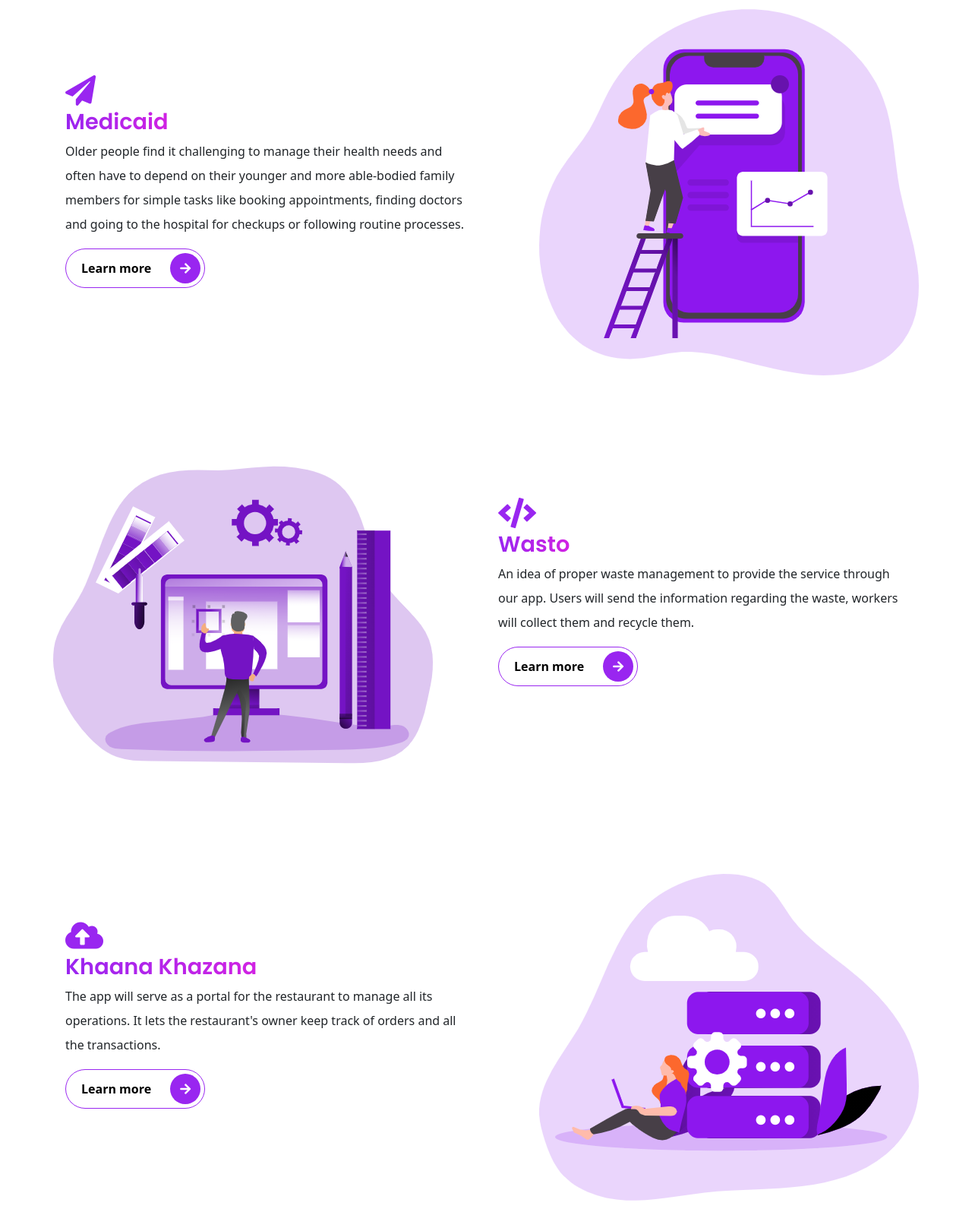
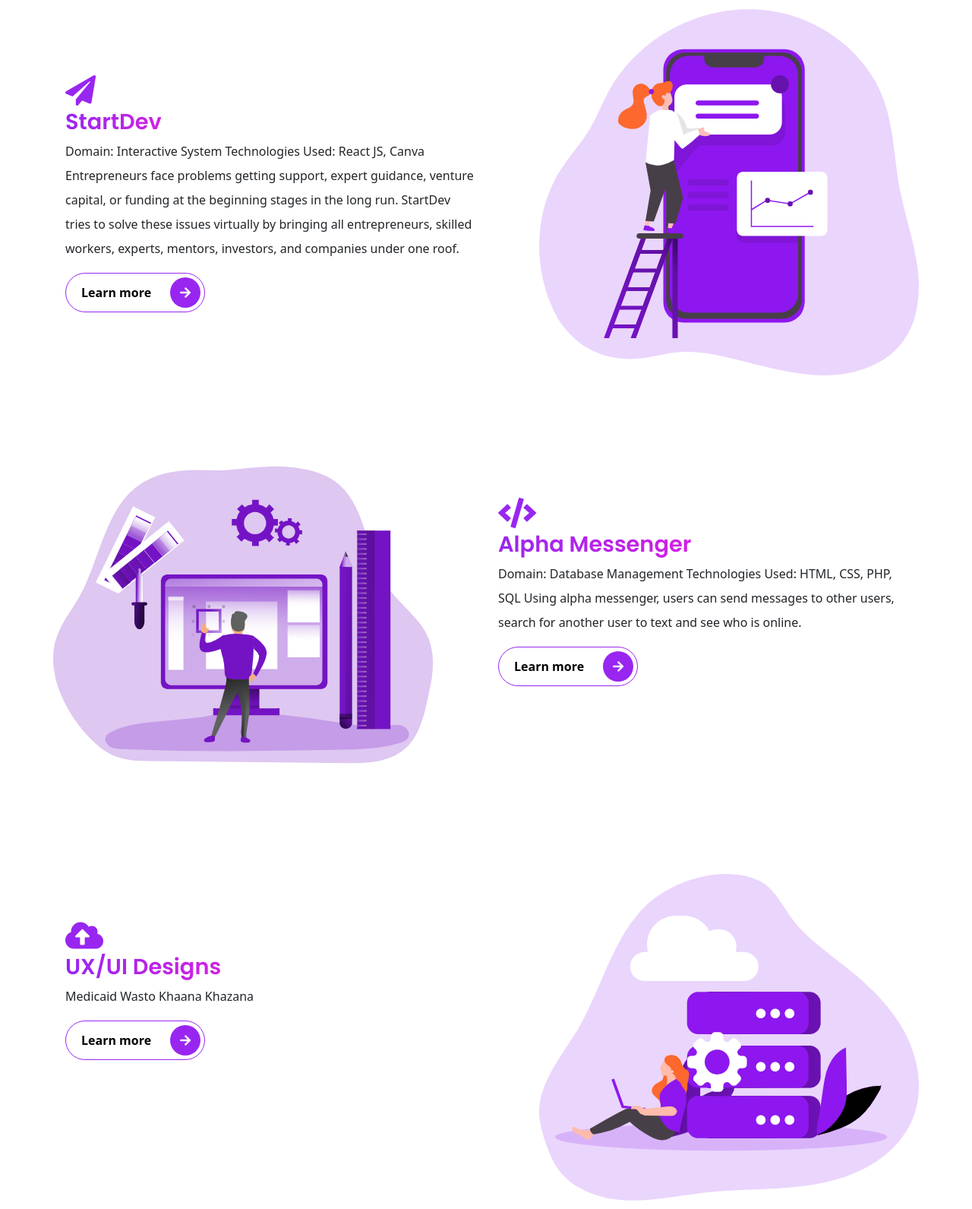
Before and after one commit to vasanth20386/vasanth_protfolio, a plain HTML site: page index.html in a window 1280 px wide. Shown: the part 1878-3469 px from the top of the page at 76% size. Drawn offline with nearby package versions, Linux system fonts and the light colour scheme; files whose address does not match are found by name.

Commit message:
Update index.html

```diff
--- a/index.html
+++ b/index.html
@@ -214,13 +214,13 @@
       <div class="col-lg-6 col-md-6 col-sm-12 col-xs-12 services mt-4">
         <div class="services__content">
           <div class="icon d-block fas fa-paper-plane"></div>
-          <h3 class="display-3--title mt-1">Medicaid</h3>
+          <h3 class="display-3--title mt-1">StartDev</h3>
           <p class="lh-lg">
-            Older people find it challenging to manage their health needs
-and often have to depend on their younger and more able-bodied
-family members for simple tasks like booking appointments,
-finding doctors and going to the hospital for checkups
-or following routine processes.
+            Domain: Interactive System
+Technologies Used: React JS, Canva
+Entrepreneurs face problems getting support, expert guidance, venture capital, or funding at the beginning stages in the long run.
+StartDev tries to solve these issues virtually by bringing all entrepreneurs, skilled workers, experts, mentors, investors, and companies under one roof.
+
 
           </p>
           <button type="button"  class="rounded-pill btn-rounded border-primary" href="https://docs.google.com/presentation/d/1zoPoC0I79k1IUAmOxayhH_H1AuBcxrZpFwvlBq7h4LA/edit?usp=sharing">Learn more
@@ -244,11 +244,12 @@ or following routine processes.
       <div class="col-lg-6 col-md-6 col-sm-12 col-xs-12 services mt-4">
         <div class="services__content">
           <div class="icon d-block fas fa-code"></div>
-          <h3 class="display-3--title mt-1">Wasto</h3>
+          <h3 class="display-3--title mt-1">Alpha Messenger</h3>
           <p class="lh-lg">
-            An idea of proper waste management to provide the service through
-our app. Users will send the information regarding the waste, workers
-will collect them and recycle them.
+           Domain: Database Management
+Technologies Used: HTML, CSS, PHP, SQL
+Using alpha messenger, users can send messages to other users, search for another user to text and see who is online.
+
 
           </p>
           <button type="button" class="rounded-pill btn-rounded border-primary">Learn more
@@ -262,11 +263,13 @@ will collect them and recycle them.
       <div class="col-lg-6 col-md-6 col-sm-12 col-xs-12 services mt-4">
         <div class="services__content">
           <div class="icon d-block fas fa-cloud-upload-alt"></div>
-          <h3 class="display-3--title mt-1">Khaana Khazana</h3>
+          <h3 class="display-3--title mt-1">UX/UI Designs</h3>
           <p class="lh-lg">
-            The app will serve as a portal for the restaurant to manage all
-its operations. It lets the restaurant's owner keep track of orders
-and all the transactions.
+            Medicaid
+            Wasto
+            Khaana Khazana
+
+
 
           </p>
           <button type="button" class="rounded-pill btn-rounded border-primary">Learn more
```
